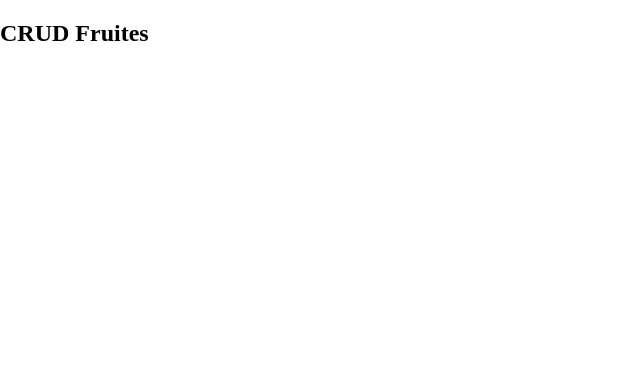
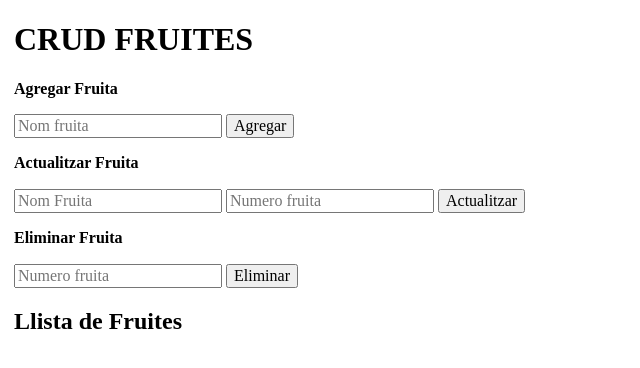
Before and after one commit to jordipa94/crud-fruites, a plain HTML site: page index.html in a window 1280 px wide. Shown: the whole page, without its empty margins (0-640 px from the left). Drawn offline with nearby package versions, Linux system fonts and the light colour scheme.

Commit message:
html i js plantilla

```diff
--- a/css/styles.css
+++ b/css/styles.css
@@ -0,0 +1,3 @@
+body{
+    margin-left: 14px;
+}
--- a/index.html
+++ b/index.html
@@ -14,23 +14,30 @@
     <link rel="apple-touch-icon" href="apple-touch-icon.png">
     <link rel="stylesheet" href="css/normalised.css">
     <link rel="stylesheet" href="css/styles.css">
-<!-- Prepare for second course -->
+
     <script src="/script.js"></script>
     <script src="https://ajax.googleapis.com/ajax/libs/jquery/1.7.1/jquery.min.js"></script>
-<!-- If we use bootstrap
 
-   <link rel="stylesheet" href="https://maxcdn.bootstrapcdn.com/bootstrap/3.4.1/css/bootstrap.min.css">
-   <script src="https://ajax.googleapis.com/ajax/libs/jquery/3.5.1/jquery.min.js"></script>
-   <script src="https://maxcdn.bootstrapcdn.com/bootstrap/3.4.1/js/bootstrap.min.js"></script>
- -->
-
-</head>
+  </head>
 
 <body>
 
-    <h2>CRUD Fruites</h2>
+  <h1>CRUD FRUITES</h1>
 
+  <p><strong>Agregar Fruita</strong></p>
+  <input type="text" id="novaFruita" placeholder="Nom fruita">
+  <button onclick="agregarFruita()">Agregar</button>
 
+  <p><strong>Actualitzar Fruita</strong></p>
+  <input type="text" id="fruitaActualitzada" placeholder="Nom Fruita">
+  <input type="number" id="indexActualitzar" placeholder="Numero fruita">
+  <button onclick="actualitzarFruita()">Actualitzar</button>
+
+  <p><strong>Eliminar Fruita</strong></p>
+  <input type="number" id="indexEliminar" placeholder="Numero fruita">
+  <button onclick="eliminarFruita()">Eliminar</button>
+
+  <h2>Llista de Fruites</h2>
 
 </body>
 </html>
--- a/script.js
+++ b/script.js
@@ -0,0 +1,25 @@
+let fruites = [];
+
+function mostrarFruites() {
+
+
+
+}
+
+function agregarFruita() {
+
+
+
+}
+
+function actualitzarFruita() {
+
+
+
+}
+
+function eliminarFruita() {
+
+
+
+}
```
